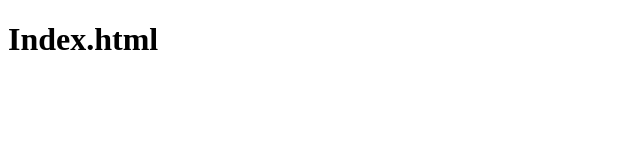
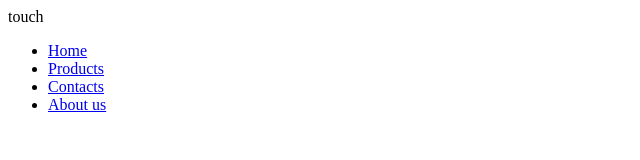
Before and after one commit to vladort/training_u1, a plain HTML site: page index.html in a window 1280 px wide. Shown: the whole page, without its empty margins (0-640 px from the left). Drawn offline with Linux system fonts and the light colour scheme.

Commit message:
Today's changes

```diff
--- a/index.html
+++ b/index.html
@@ -1,4 +1,4 @@
-<!DOCTYPE html>
+touch<!DOCTYPE html>
 <html lang="en">
 
 <head>
@@ -9,7 +9,12 @@
 </head>
 
 <body>
-    <h1>Index.html</h1>
+    <ul class="menu">
+        <li><a href="#">Home</a></li>
+        <li><a href="#">Products</a></li>
+        <li><a href="#">Contacts</a></li>
+        <li><a href="#">About us</a></li>
+    </ul>
 </body>
 
 </html>
```
Also changed, not shown: 1 other file.
